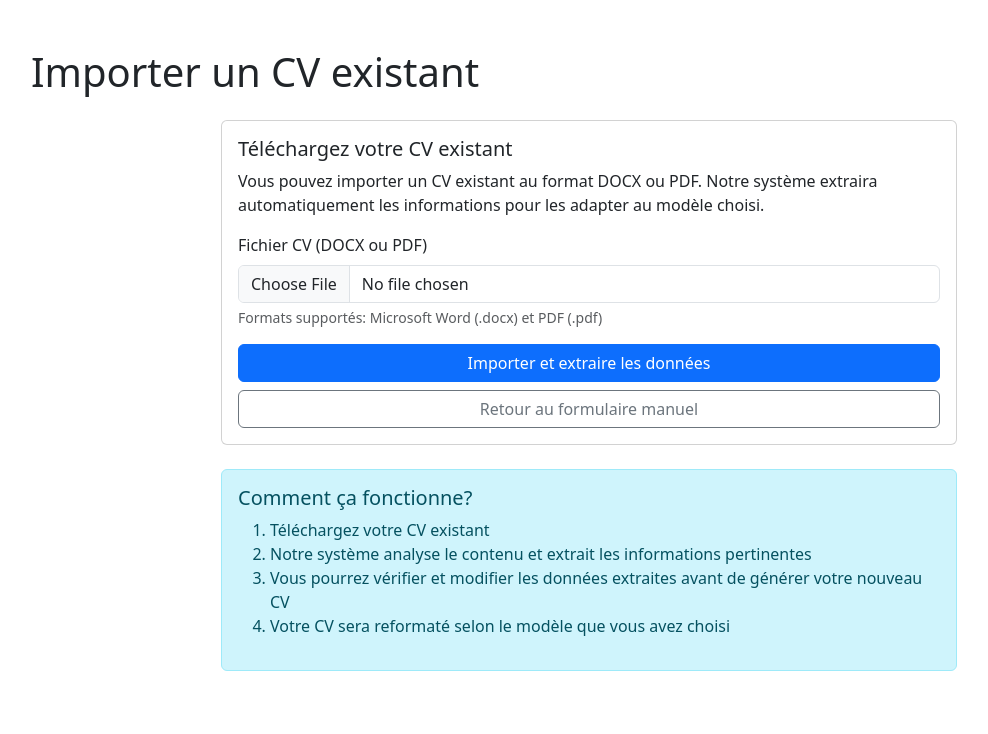
After one commit to Markof971/flask_cv, a Flask app: page /import in a window 1280 px wide. The commit adds this page. Shown: the top 734 px of the page, without its empty margins (51-1039 px from the left). Run offline with Flask 3, Linux system fonts and the light colour scheme; the visitor is signed in with stand-in values (Sample User, id 1).

Commit message:
Add CV import feature

````diff
--- a/app.py
+++ b/app.py
@@ -1,4 +1,3 @@
-
 import os
 import json
 import uuid
@@ -101,7 +100,7 @@ def render_latex(template_meta: dict, data: dict) -> str:
     variable_start_string='{{', variable_end_string='}}',
 
     # empêche le conflit {# … #}
-    comment_start_string='((#',   # n’apparaîtra jamais dans votre LaTeX
+    comment_start_string='((#',   # n'apparaîtra jamais dans votre LaTeX
     comment_end_string='#))'
 )
 
@@ -125,6 +124,71 @@ def compile_pdf(tex_source: str, build_dir: Path, tex_name: str = "main.tex") ->
         "pdflatex", "-interaction=nonstopmode", tex_file.name
     ], cwd=build_dir, stdout=subprocess.PIPE, stderr=subprocess.PIPE)
     return build_dir / f"{tex_file.stem}.pdf"
+
+# ---------------------------------------------------------------------------
+#  CV Import Feature --------------------------------------------------------
+# ---------------------------------------------------------------------------
+
+def extract_text_from_docx(file_path):
+    """Extract text from a DOCX file."""
+    import docx
+    doc = docx.Document(file_path)
+    full_text = []
+    for para in doc.paragraphs:
+        full_text.append(para.text)
+    return '\n'.join(full_text)
+
+def extract_text_from_pdf(file_path):
+    """Extract text from a PDF file."""
+    from pdfminer.high_level import extract_text
+    return extract_text(file_path)
+
+def extract_cv_data(text, schema):
+    """Use GPT to extract structured data from CV text."""
+    if not openai.api_key:
+        raise RuntimeError("OPENAI_API_KEY required for CV data extraction")
+
+    # Create a prompt that includes the schema structure
+    schema_fields = {}
+    for section in schema["sections"]:
+        for field in section["fields"]:
+            if field["type"] != "file":  # Skip file fields
+                schema_fields[field["id"]] = {
+                    "label": field["label"],
+                    "type": field["type"]
+                }
+
+    prompt = f"""
+    Extract structured information from this CV text according to the following schema:
+    {json.dumps(schema_fields, indent=2)}
+
+    For array types, extract multiple entries if present.
+
+    CV TEXT:
+    {text}
+
+    Return ONLY a JSON object with the extracted data matching the schema fields.
+    """
+
+    response = openai.ChatCompletion.create(
+        model=OPENAI_MODEL,
+        messages=[
+            {"role": "system", "content": "You are a CV data extraction assistant. Extract structured data from CV text."},
+            {"role": "user", "content": prompt}
+        ],
+        temperature=0.3
+    )
+
+    # Extract and parse the JSON response
+    content = response.choices[0].message.content.strip()
+    # Remove any markdown code block formatting if present
+    content = re.sub(r'^```json\s*|```\s*$', '', content, flags=re.MULTILINE)
+
+    try:
+        extracted_data = json.loads(content)
+        return extracted_data
+    except json.JSONDecodeError:
+        raise ValueError("Failed to parse extracted data as JSON")
 
 # ---------------------------------------------------------------------------
 #  Routes -------------------------------------------------------------------
@@ -164,6 +228,80 @@ def form():
         return redirect(url_for("preview"))
 
     return render_template("form_schema.html", schema=schema)
+
+
+@app.route("/import", methods=["GET", "POST"])
+def import_cv():
+    if "template_id" not in session:
+        return redirect(url_for("index"))
+
+    template_meta = get_template_meta(session["template_id"])
+
+    # Charge le schéma une seule fois
+    if "form_schema" not in session:
+        session["form_schema"] = load_schema(template_meta)
+    schema = session["form_schema"]
+
+    if request.method == "POST":
+        if 'cv_file' not in request.files:
+            flash('No file part', 'danger')
+            return redirect(request.url)
+
+        file = request.files['cv_file']
+        if file.filename == '':
+            flash('No selected file', 'danger')
+            return redirect(request.url)
+
+        if file:
+            # Save the uploaded file
+            file_ext = os.path.splitext(file.filename)[1].lower()
+            temp_filename = f"{uuid.uuid4().hex}{file_ext}"
+            temp_path = os.path.join(app.config['UPLOAD_FOLDER'], temp_filename)
+            file.save(temp_path)
+
+            try:
+                # Extract text based on file type
+                if file_ext == '.docx':
+                    text = extract_text_from_docx(temp_path)
+                elif file_ext == '.pdf':
+                    text = extract_text_from_pdf(temp_path)
+                else:
+                    flash('Unsupported file format. Please upload a DOCX or PDF file.', 'danger')
+                    return redirect(request.url)
+
+                # Extract structured data from the text
+                extracted_data = extract_cv_data(text, schema)
+
+                # Store the extracted data in the session
+                session["cv_data"] = extracted_data
+
+                # Redirect to preview or form for verification
+                return redirect(url_for('form_verify'))
+
+            except Exception as e:
+                flash(f'Error processing file: {str(e)}', 'danger')
+                return redirect(request.url)
+
+    return render_template("import.html")
+
+
+@app.route("/form/verify", methods=["GET", "POST"])
+def form_verify():
+    """Allow user to verify and edit extracted CV data before preview."""
+    if "cv_data" not in session or "template_id" not in session:
+        return redirect(url_for("index"))
+
+    template_meta = get_template_meta(session["template_id"])
+    schema = session["form_schema"]
+
+    if request.method == "POST":
+        # Update the data with any corrections
+        data = parse_form_data(schema, request.form, request.files)
+        session["cv_data"] = data
+        return redirect(url_for("preview"))
+
+    # Pre-fill the form with extracted data
+    return render_template("form_schema.html", schema=schema, data=session["cv_data"])
 
 
 @app.route("/preview")
--- a/requirements.txt
+++ b/requirements.txt
@@ -1,3 +1,6 @@
 flask
 openai==0.28
 jinja2
+python-docx
+pdfminer.six
+nltk
--- /dev/null
+++ b/templates/import.html
@@ -0,0 +1,49 @@
+<!doctype html>
+<html lang="fr">
+<head>
+  <meta charset="utf-8">
+  <title>Importer un CV existant</title>
+  <link href="https://cdn.jsdelivr.net/npm/bootstrap@5.3.3/dist/css/bootstrap.min.css" rel="stylesheet">
+</head>
+<body class="p-5">
+<div class="container">
+
+  <h1 class="mb-4">Importer un CV existant</h1>
+
+  <div class="row">
+    <div class="col-md-8 offset-md-2">
+      <div class="card">
+        <div class="card-body">
+          <h5 class="card-title">Téléchargez votre CV existant</h5>
+          <p class="card-text">Vous pouvez importer un CV existant au format DOCX ou PDF. Notre système extraira automatiquement les informations pour les adapter au modèle choisi.</p>
+
+          <form method="post" enctype="multipart/form-data">
+            <div class="mb-3">
+              <label for="cv_file" class="form-label">Fichier CV (DOCX ou PDF)</label>
+              <input type="file" class="form-control" id="cv_file" name="cv_file" accept=".docx,.pdf" required>
+              <div class="form-text">Formats supportés: Microsoft Word (.docx) et PDF (.pdf)</div>
+            </div>
+
+            <div class="d-grid gap-2">
+              <button type="submit" class="btn btn-primary">Importer et extraire les données</button>
+              <a href="{{ url_for('form') }}" class="btn btn-outline-secondary">Retour au formulaire manuel</a>
+            </div>
+          </form>
+        </div>
+      </div>
+
+      <div class="alert alert-info mt-4">
+        <h5>Comment ça fonctionne?</h5>
+        <ol>
+          <li>Téléchargez votre CV existant</li>
+          <li>Notre système analyse le contenu et extrait les informations pertinentes</li>
+          <li>Vous pourrez vérifier et modifier les données extraites avant de générer votre nouveau CV</li>
+          <li>Votre CV sera reformaté selon le modèle que vous avez choisi</li>
+        </ol>
+      </div>
+    </div>
+  </div>
+
+</div>
+</body>
+</html>
````
Also changed, not shown: templates/form_schema.html (+28 -2 lines), templates/index.html (line endings or trailing spaces).
